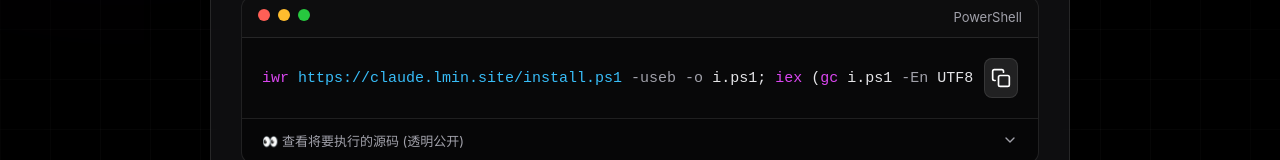
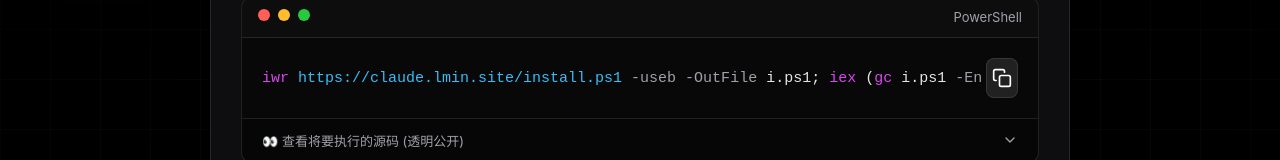
Before and after one commit to xiaojus/china_claude_update, a plain HTML site: page index.html in a window 1280 px wide. Shown: the part 571-731 px from the top of the page. Drawn offline with Linux system fonts and the light colour scheme.

Commit message:
fix: replace ambiguous -o parameter and fix exit crashing host process in sandbox

```diff
--- a/index.html
+++ b/index.html
@@ -51,7 +51,7 @@
             <span class="window-title">PowerShell</span>
           </div>
           <div class="code-content">
-            <pre><code id="code-win"><span style="color: #d946ef">iwr</span> <span class="highlight">https://claude.lmin.site/install.ps1</span> <span style="color: #a1a1aa">-useb -o</span> i.ps1; <span style="color: #d946ef">iex</span> (<span style="color: #d946ef">gc</span> i.ps1 <span style="color: #a1a1aa">-En</span> UTF8 <span style="color: #a1a1aa">-Raw</span>); <span style="color: #d946ef">rm</span> i.ps1</code></pre>
+            <pre><code id="code-win"><span style="color: #d946ef">iwr</span> <span class="highlight">https://claude.lmin.site/install.ps1</span> <span style="color: #a1a1aa">-useb -OutFile</span> i.ps1; <span style="color: #d946ef">iex</span> (<span style="color: #d946ef">gc</span> i.ps1 <span style="color: #a1a1aa">-En</span> UTF8 <span style="color: #a1a1aa">-Raw</span>); <span style="color: #d946ef">rm</span> i.ps1</code></pre>
             <button class="copy-btn" onclick="copyCode('code-win')" title="复制代码">
               <svg width="20" height="20" viewBox="0 0 24 24" fill="none" stroke="currentColor" stroke-width="2"
                 stroke-linecap="round" stroke-linejoin="round">
```
Also changed, not shown: 1 other file.
